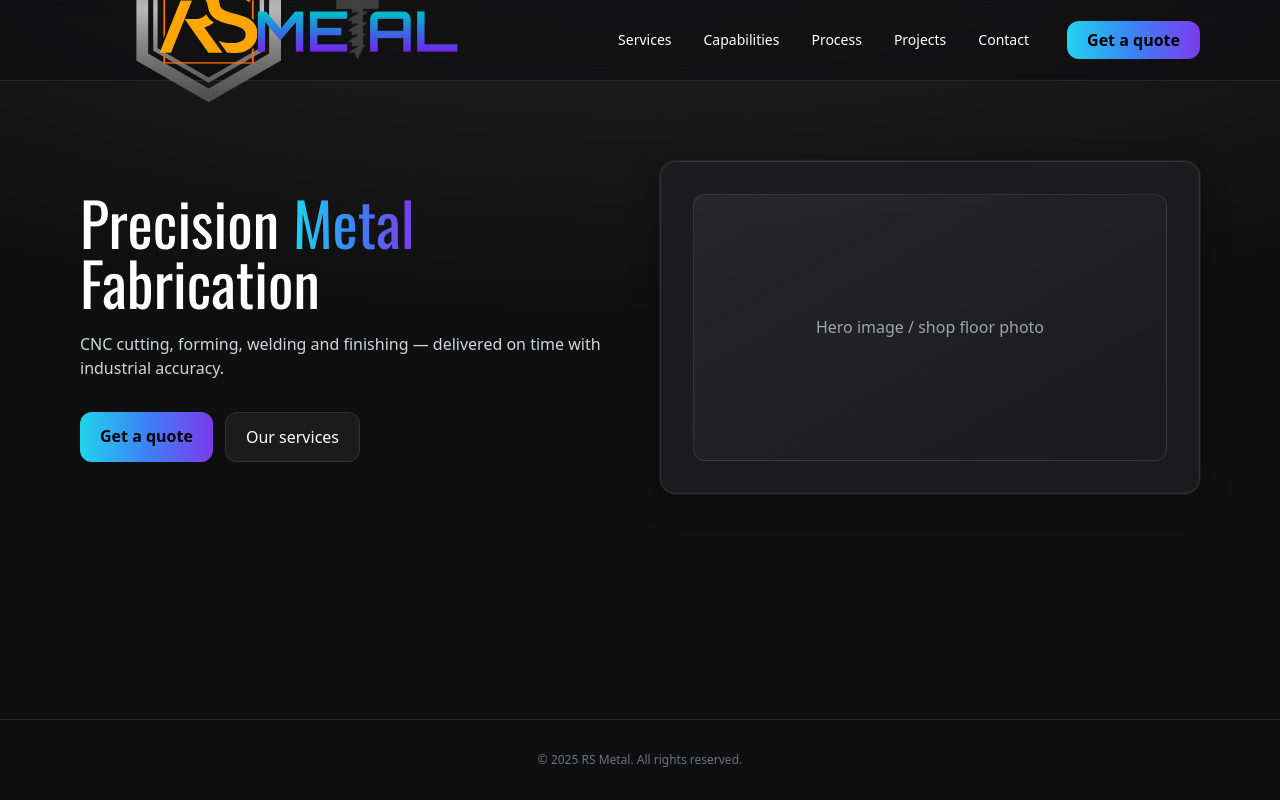
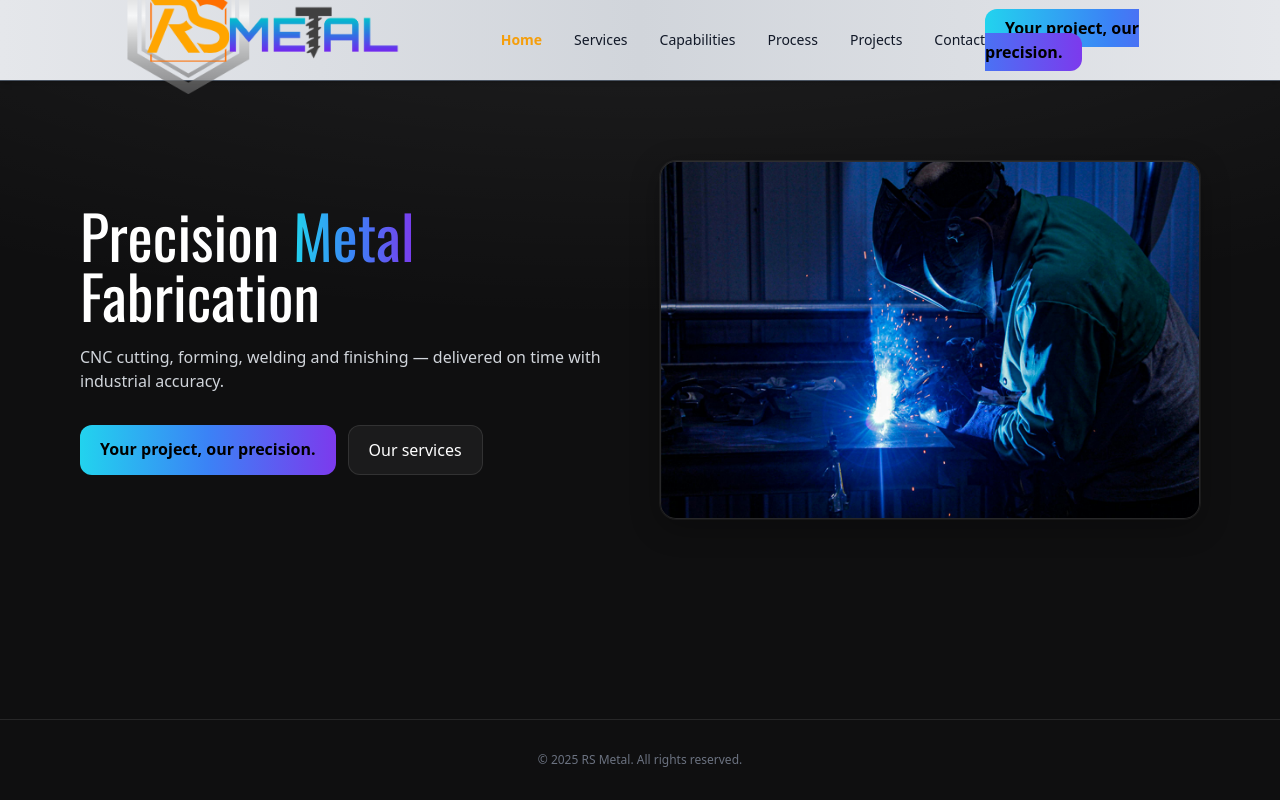
Before and after one commit to Ryouske16/rs-metal, a Next.js app: page / in a window 1280 px wide. Built offline with nearby package versions, Linux system fonts and the light colour scheme.

Commit message:
updated site

```diff
--- a/app/(sections)/ContactCTA.tsx
+++ b/app/(sections)/ContactCTA.tsx
@@ -1,10 +1,39 @@
-export default function ContactCTA() {
+'use client'
+import { useState } from 'react'
+
+export default function ContactCTA(){
+  const [state, setState] = useState<'idle'|'sent'|'error'>('idle')
+
+  async function onSubmit(e: React.FormEvent<HTMLFormElement>){
+    e.preventDefault()
+    const form = new FormData(e.currentTarget)
+    try{
+      const res = await fetch('/api/contact', { method:'POST', body: form })
+      if(!res.ok) throw new Error('Request failed')
+      setState('sent')
+      e.currentTarget.reset()
+    }catch{ setState('error') }
+  }
+
   return (
-    <section className="section">
+    <section id="contact" className="section">
       <div className="container card p-8">
-        <h2 className="text-3xl font-oswald">ContactCTA</h2>
-        <p className="mt-2 text-gray-300">Placeholder for ContactCTA content.</p>
+        <h2 className="text-3xl font-oswald">Your project, our precision.</h2>
+        <p className="mt-2 text-gray-300">
+          Share your drawings or requirements — we’ll get back within 24 hours with a tailored quote.
+        </p>
+        <form onSubmit={onSubmit} className="mt-6 grid md:grid-cols-2 gap-4">
+          <input required name="name" placeholder="Your name" className="rounded-xl bg-metal-900 border border-white/10 px-4 py-3" />
+          <input required type="email" name="email" placeholder="Email" className="rounded-xl bg-metal-900 border border-white/10 px-4 py-3" />
+          <input name="phone" placeholder="Phone (optional)" className="rounded-xl bg-metal-900 border border-white/10 px-4 py-3 md:col-span-2" />
+          <textarea required name="message" placeholder="Project details" rows={5} className="rounded-xl bg-metal-900 border border-white/10 px-4 py-3 md:col-span-2"></textarea>
+          <button className="md:col-span-2 px-5 py-3 rounded-xl bg-gradient-to-r from-cyan-400 via-blue-500 to-violet-600 text-black font-semibold hover:from-orange-500 hover:to-orange-600">
+            Send Request
+          </button>
+          {state==='sent' && <p className="text-green-400 md:col-span-2">Thanks — we’ll be in touch shortly.</p>}
+          {state==='error' && <p className="text-red-400 md:col-span-2">Something went wrong. Please email us directly.</p>}
+        </form>
       </div>
     </section>
-  );
+  )
 }
--- a/app/(sections)/Gallery.tsx
+++ b/app/(sections)/Gallery.tsx
@@ -1,10 +1,12 @@
 export default function Gallery() {
   return (
-    <section className="section">
-      <div className="container card p-8">
-        <h2 className="text-3xl font-oswald">Gallery</h2>
-        <p className="mt-2 text-gray-300">Placeholder for Gallery content.</p>
+    <section id="gallery" className="section">
+      <div className="container text-center">
+        <h2 className="text-3xl md:text-4xl font-oswald">Recent Projects</h2>
+        <p className="mt-4 text-gray-300">
+          Our portfolio is coming soon — check back for updates.
+        </p>
       </div>
     </section>
-  );
+  )
 }
--- a/app/(sections)/Hero.tsx
+++ b/app/(sections)/Hero.tsx
@@ -1,10 +1,37 @@
+import Button from '@/components/Button'
+import Image from 'next/image'
+
 export default function Hero() {
   return (
     <section className="section">
-      <div className="container card p-8">
-        <h2 className="text-3xl font-oswald">Hero</h2>
-        <p className="mt-2 text-gray-300">Placeholder for Hero content.</p>
+      <div className="container grid md:grid-cols-2 gap-10 items-center">
+        <div>
+          <h1 className="text-4xl md:text-6xl font-oswald leading-tight">
+            Your project, <span className="gradient-text">our precision.</span>
+          </h1>
+          <p className="mt-5 text-gray-300 max-w-xl">
+            From prototypes to production — CNC cutting, welding, bending and finishing with industry-grade accuracy.
+          </p>
+          <div className="mt-8 flex gap-3">
+            <Button href="#contact">Get a quote</Button>
+            <Button href="#services" variant="ghost">Our services</Button>
+          </div>
+        </div>
+
+        {/* ✅ Replace placeholder with actual image */}
+        <div className="relative">
+          <div className="card p-0 overflow-hidden">
+            <Image
+              src="/hero-welding.png"
+              alt="Metal fabrication welding sparks"
+              width={560}
+              height={400}
+              className="w-full h-auto object-cover"
+              priority
+            />
+          </div>
+        </div>
       </div>
     </section>
-  );
+  )
 }
--- a/app/page.tsx
+++ b/app/page.tsx
@@ -1,4 +1,5 @@
 import Link from "next/link";
+import Image from "next/image";
 
 export default function Page() {
   return (
@@ -9,17 +10,35 @@ export default function Page() {
             Precision <span className="gradient-text">Metal</span> Fabrication
           </h1>
           <p className="mt-5 text-gray-300 max-w-xl">
-            CNC cutting, forming, welding and finishing — delivered on time with industrial accuracy.
+            CNC cutting, forming, welding and finishing — delivered on time with
+            industrial accuracy.
           </p>
           <div className="mt-8 flex gap-3">
-            <Link href="/contact" className="px-5 py-3 rounded-xl bg-gradient-to-r from-cyan-400 via-blue-500 to-violet-600 text-black font-semibold hover:opacity-90 transition">Get a quote</Link>
-            <Link href="/services" className="px-5 py-3 rounded-xl bg-white/5 border border-white/10">Our services</Link>
+            <Link
+              href="/contact"
+              className="px-5 py-3 rounded-xl bg-gradient-to-r from-cyan-400 via-blue-500 to-violet-600 text-black font-semibold hover:opacity-90 transition"
+            >
+              Your project, our precision.
+            </Link>
+            <Link
+              href="/services"
+              className="px-5 py-3 rounded-xl bg-white/5 border border-white/10"
+            >
+              Our services
+            </Link>
           </div>
         </div>
-        <div className="rounded-2xl bg-metal-800/80 border border-white/10 shadow-glow p-8">
-          <div className="aspect-video rounded-xl bg-gradient-to-br from-white/5 to-white/0 border border-white/10 flex items-center justify-center">
-            <span className="text-gray-400">Hero image / shop floor photo</span>
-          </div>
+
+        {/* ✅ Use welding image instead of placeholder */}
+        <div className="rounded-2xl overflow-hidden border border-white/10 shadow-glow">
+          <Image
+            src="/hero-welding.png"
+            alt="Metal fabrication welding sparks"
+            width={560}
+            height={400}
+            className="w-full h-auto object-cover"
+            priority
+          />
         </div>
       </div>
     </section>
--- a/app/projects/page.tsx
+++ b/app/projects/page.tsx
@@ -1,15 +1,14 @@
 export const metadata = { title: "Projects — RS Metal" };
-export default function ProjectsPage(){
-  const images = Array.from({length:9},(_,i)=>`https://picsum.photos/seed/rsmetal${i}/800/600`);
+
+export default function ProjectsPage() {
   return (
     <section className="py-20">
-      <div className="max-w-6xl mx-auto px-4">
+      <div className="max-w-6xl mx-auto px-4 text-center">
         <h1 className="text-3xl md:text-4xl font-oswald">Projects</h1>
-        <div className="mt-8 grid sm:grid-cols-2 md:grid-cols-3 gap-4">
-          {images.map(src => (
-            <img key={src} src={src} alt="Project" className="rounded-xl border border-white/10" />
-          ))}
-        </div>
+        <p className="mt-4 text-gray-300 max-w-2xl mx-auto">
+          We’re currently preparing our first fabrication projects.
+          Check back soon to see our latest work.
+        </p>
       </div>
     </section>
   );
--- a/components/Header.tsx
+++ b/components/Header.tsx
@@ -5,6 +5,7 @@ import { useState } from "react";
 import Logo from "./Logo";
 
 const links = [
+  { href: "/", label: "Home" }, // 👈 Added Home
   { href: "/services", label: "Services" },
   { href: "/capabilities", label: "Capabilities" },
   { href: "/process", label: "Process" },
@@ -15,24 +16,43 @@ const links = [
 export default function Header() {
   const [open, setOpen] = useState(false);
   const pathname = usePathname();
+
   return (
-    <header className="sticky top-0 z-50 backdrop-blur supports-[backdrop-filter]:bg-metal-900/70 border-b border-white/10">
-  <div className="max-w-6xl mx-auto px-4 flex items-center justify-between h-20">
-    <Logo />
-    <nav className="hidden md:flex items-center gap-8 text-sm">
-      <a href="/services" className="hover:text-cyan-300">Services</a>
-      <a href="/capabilities" className="hover:text-cyan-300">Capabilities</a>
-      <a href="/process" className="hover:text-cyan-300">Process</a>
-      <a href="/projects" className="hover:text-cyan-300">Projects</a>
-      <a href="/contact" className="hover:text-cyan-300">Contact</a>
-    </nav>
-    <div className="hidden md:block">
-      <a href="/contact" className="px-5 py-2 rounded-xl bg-gradient-to-r from-cyan-400 via-blue-500 to-violet-600 text-black font-semibold hover:opacity-90 transition">
-        Get a quote
-      </a>
-    </div>
-  </div>
-</header>
+    <header className="sticky top-0 z-50 border-b border-gray-600 bg-gradient-to-r from-gray-200 via-gray-300 to-gray-200 shadow-md">
+      <div className="max-w-6xl mx-auto px-4 flex items-center justify-between h-20">
 
+        {/* Logo → single homepage link */}
+        <Link href="/" className="relative z-10 flex items-center">
+          <Logo />
+        </Link>
+
+        {/* Navigation */}
+        <nav className="hidden md:flex items-center gap-8 text-sm relative z-10">
+          {links.map((link) => (
+            <Link
+              key={link.href}
+              href={link.href}
+              className={`hover:text-accent transition ${
+                pathname === link.href
+                  ? "text-accent font-semibold"
+                  : "text-gray-900"
+              }`}
+            >
+              {link.label}
+            </Link>
+          ))}
+        </nav>
+
+        {/* CTA button */}
+        <div className="hidden md:block relative z-10">
+          <Link
+            href="/contact"
+            className="px-5 py-2 rounded-xl bg-gradient-to-r from-cyan-400 via-blue-500 to-violet-600 text-black font-semibold hover:opacity-90 transition"
+          >
+            Your project, our precision.
+          </Link>
+        </div>
+      </div>
+    </header>
   );
 }
--- a/components/Logo.tsx
+++ b/components/Logo.tsx
@@ -3,15 +3,13 @@ import Link from "next/link";
 
 export default function Logo() {
   return (
-    <Link href="/" className="flex items-center">
       <Image
         src="/logo.png"
         alt="RS Metal logo"
         width={160}
         height={40}
         priority
-        className="w-auto h-auto object-contain translate-y-3" // 👈 moved down further
+        className="w-auto h-auto object-contain translate-y-3"
       />
-    </Link>
   );
 }
```
Also changed, not shown: components/Button.tsx (+33 -13 lines), tsconfig.json (+9 -6 lines), app/globals.css (line endings or trailing spaces), public/hero-welding.png (added), 1 other file (tests, documents, lock files or other folders).
